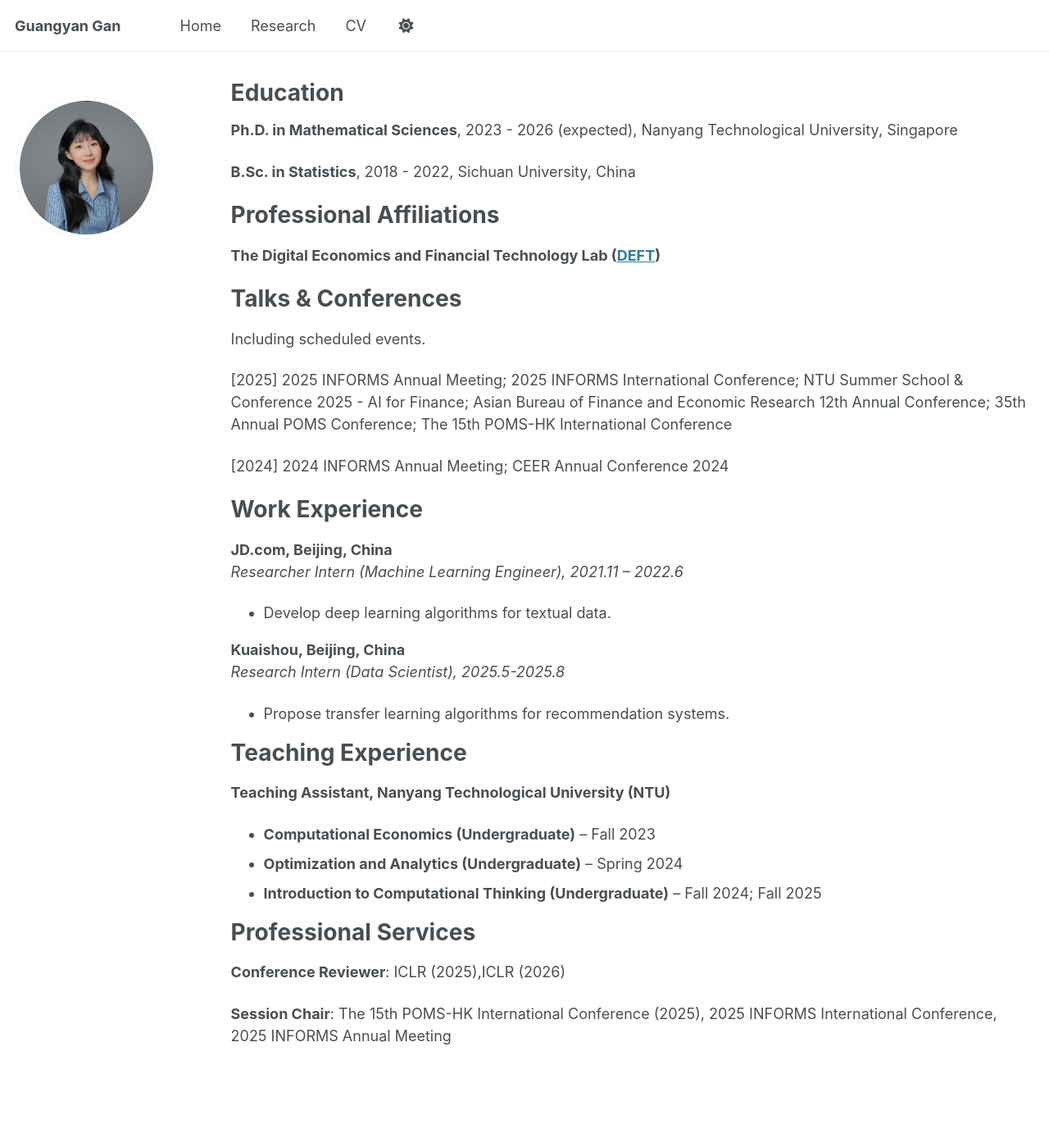
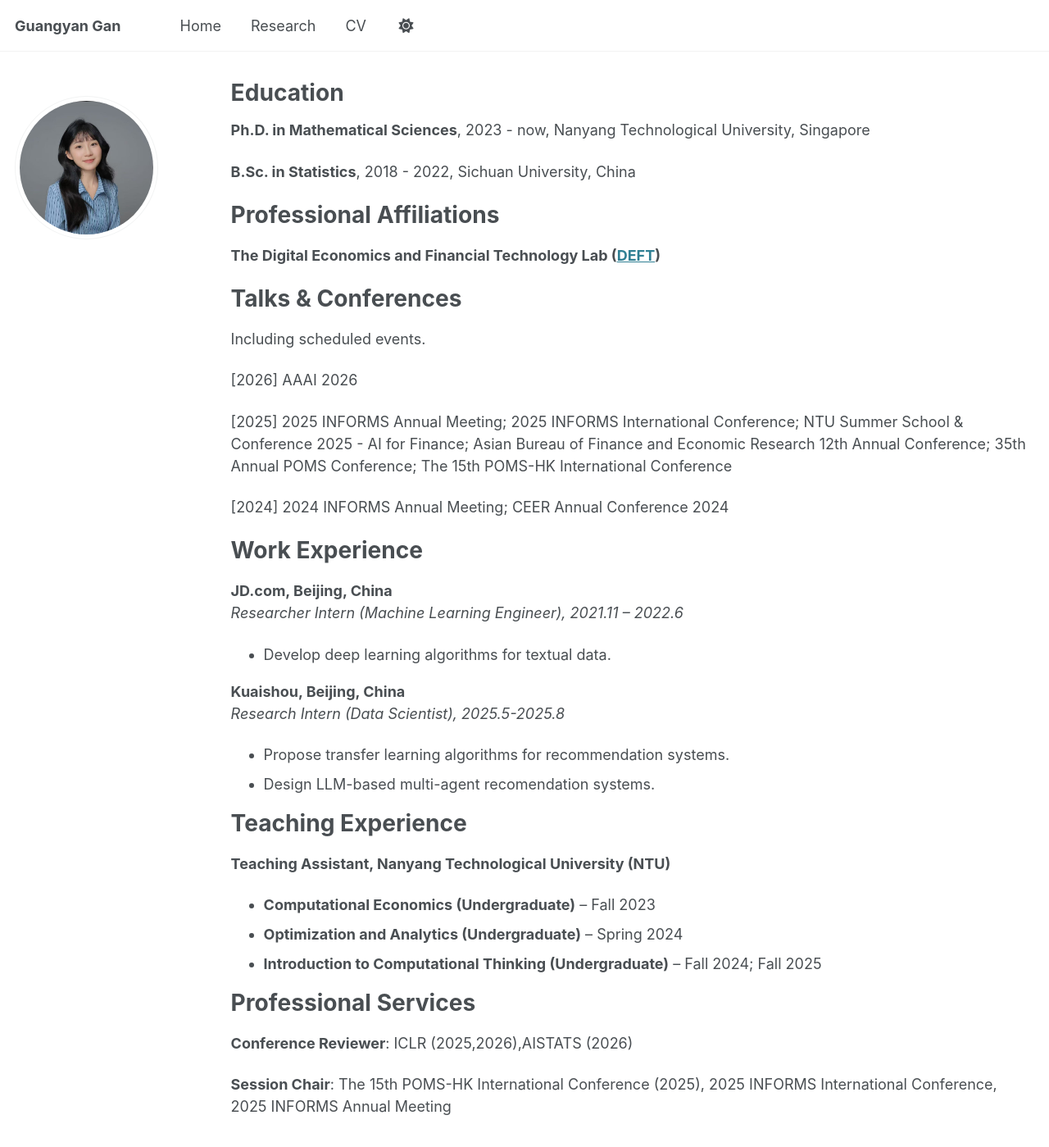
Before and after one commit to GuangyanGan/GuangyanGan.github.io, a Jekyll site: the page built from _pages/cv.md, in a window 1280 px wide and 1400 px high. Shown: the whole window at 82% size. Built offline with Jekyll 4.4.1, drawn with Linux system fonts in a browser that asks for light colours.

Commit message:
Update cv.md

```diff
--- a/_pages/cv.md
+++ b/_pages/cv.md
@@ -10,7 +10,7 @@ redirect_from:
 {% include base_path %}
 
 
-**Ph.D. in Mathematical Sciences**, 2023 - 2026 (expected), Nanyang Technological University, Singapore
+**Ph.D. in Mathematical Sciences**, 2023 - now, Nanyang Technological University, Singapore
 
 **B.Sc. in Statistics**, 2018 - 2022, Sichuan University, China
 
@@ -21,6 +21,8 @@ Professional Affiliations
 Talks & Conferences
 ======
 Including scheduled events.
+
+[2026] AAAI 2026
 
 [2025] 2025 INFORMS Annual Meeting; 2025 INFORMS International Conference; NTU Summer School & Conference 2025 - AI for Finance; Asian Bureau of Finance and Economic Research 12th Annual Conference; 35th Annual POMS Conference; The 15th POMS-HK International Conference
 
@@ -36,6 +38,7 @@ Work Experience
 **Kuaishou, Beijing, China**
 *Research Intern (Data Scientist), 2025.5-2025.8*
 - Propose transfer learning algorithms for recommendation systems.
+- Design LLM-based multi-agent recomendation systems.
 
 Teaching Experience
 ======
@@ -49,6 +52,6 @@ Teaching Experience
 
 Professional Services
 ======
-**Conference Reviewer**: ICLR (2025),ICLR (2026)
+**Conference Reviewer**: ICLR (2025,2026),AISTATS (2026)
 
 **Session Chair**: The 15th POMS-HK International Conference (2025), 2025 INFORMS International Conference, 2025 INFORMS Annual Meeting
```
